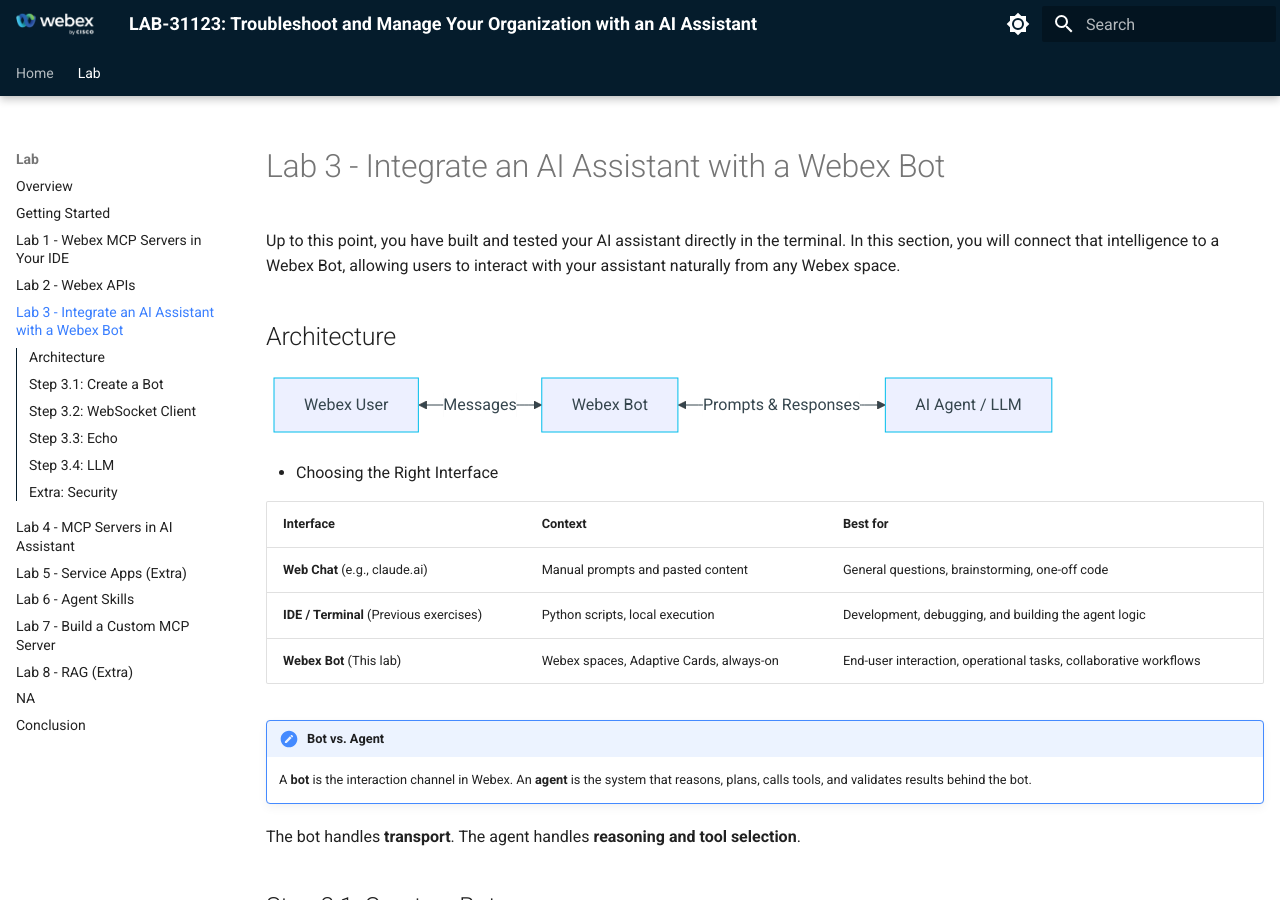
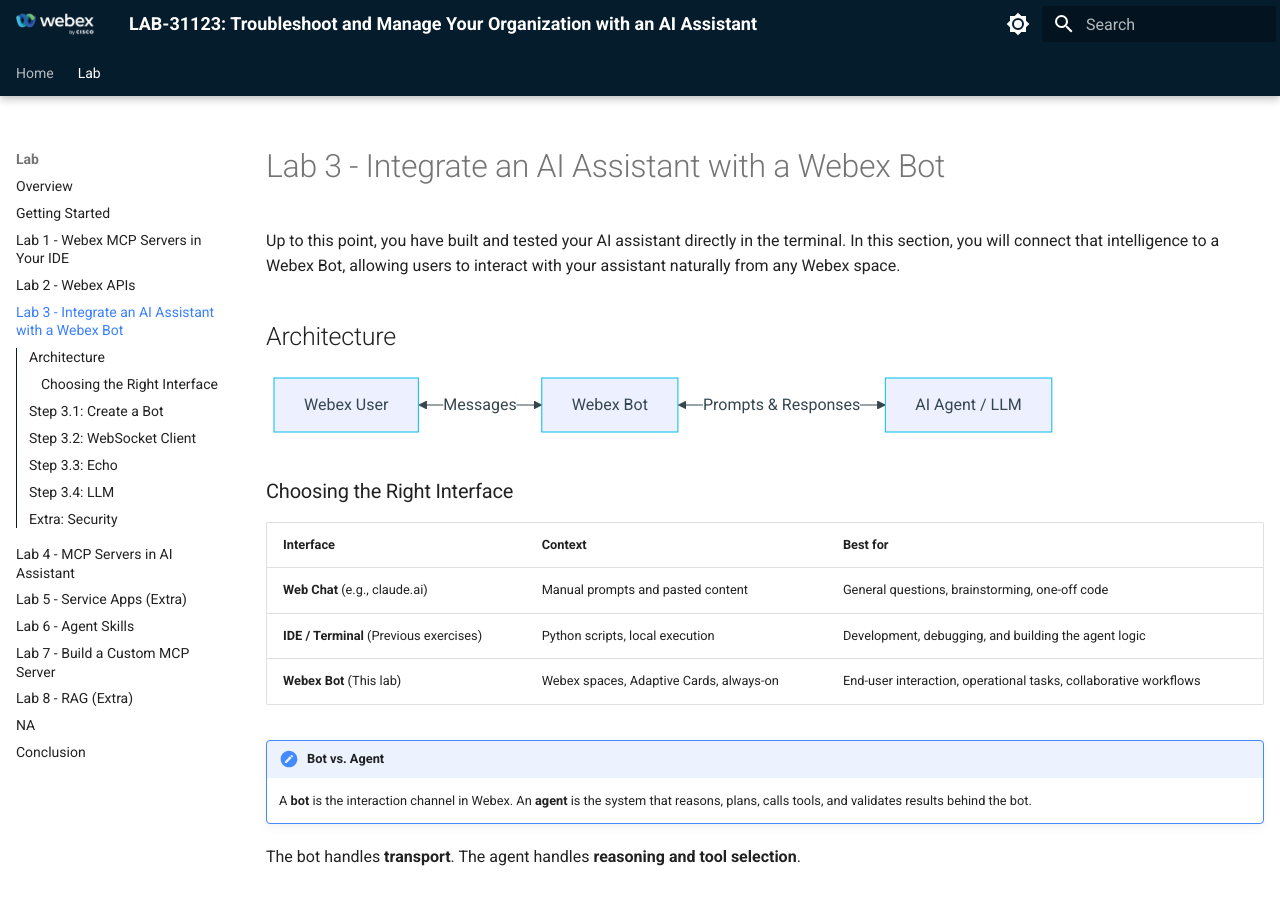
Before and after one commit to WebexCC-SA/LAB-31123, an MkDocs documentation site: the page built from docs/lab3_bot-integration.md, in a window 1280 px wide and 900 px high. Built offline with MkDocs 1.6.1 and Material for MkDocs 9.7.7, drawn with Linux system fonts in a browser that asks for light colours.

Commit message:
Update lab3_bot-integration.md

````diff
--- a/docs/lab3_bot-integration.md
+++ b/docs/lab3_bot-integration.md
@@ -10,7 +10,7 @@
     Bot <-->|Prompts & Responses| Agent[AI Agent / LLM]
 ```
 
-- Choosing the Right Interface
+### Choosing the Right Interface
 
 | Interface | Context | Best for |
 | --- | --- | --- |
````
